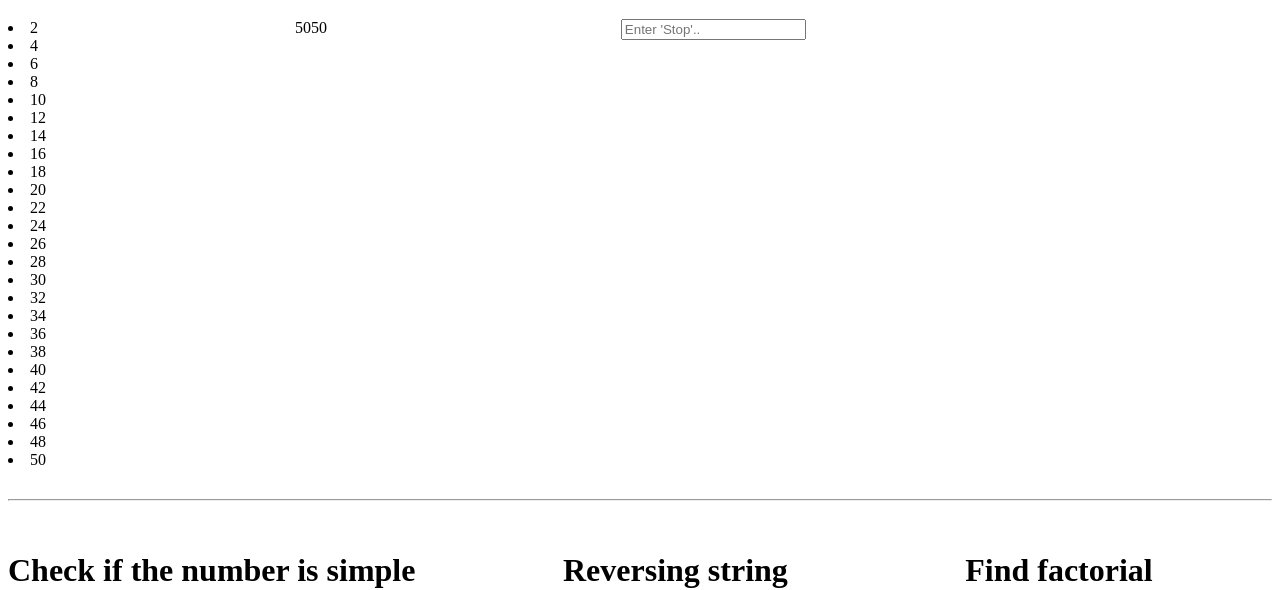
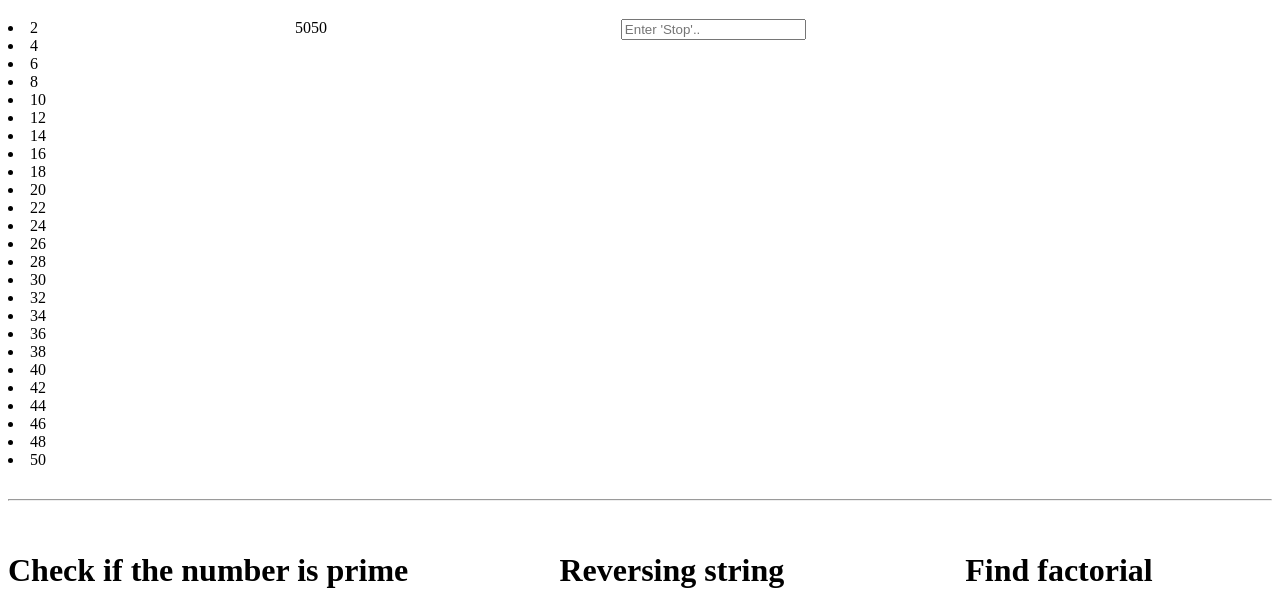
Before and after one commit to ForgeDom/Cond-Loops-Funcs, a plain HTML site: page index.html in a window 1280 px wide. Shown: the part 362-952 px from the top of the page. Drawn offline with Linux system fonts and the light colour scheme.

Commit message:
first commit

```diff
--- a/index.html
+++ b/index.html
@@ -41,7 +41,7 @@
             <hr style="margin:30px 0;">
             <div class="sec-three" style="display: flex; justify-content: space-between; width: 1200px;">
                 <div>
-                    <h1>Check if the number is simple</h1>
+                    <h1>Check if the number is prime</h1>
                     <input type="number" id="n">
                     <button id="ifIsPrime">Check</button>
                     <span id="primeNumbers"></span>
```
